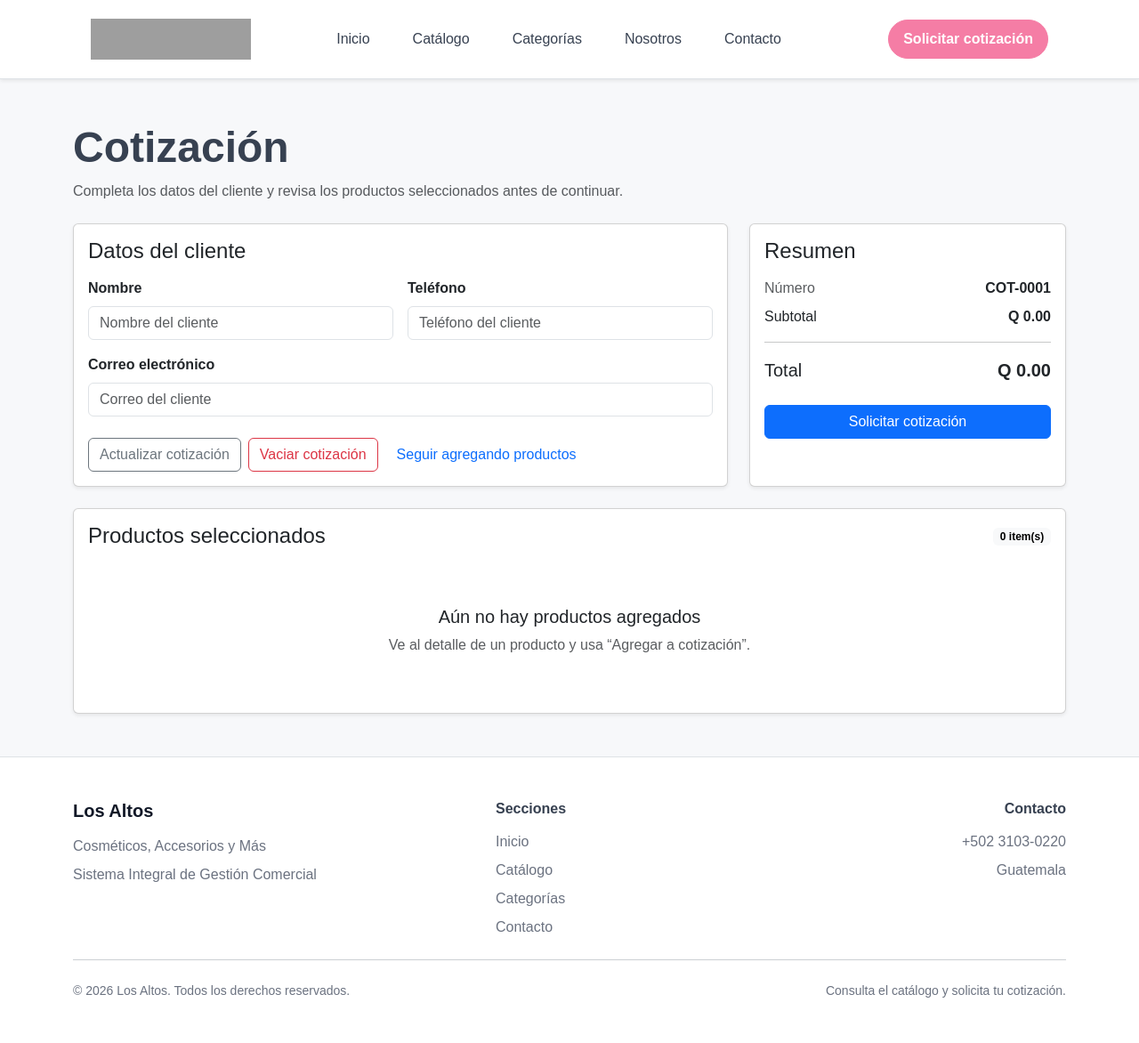
After one commit to josefranco-sketch/SistemaInventario-Web, a Flask app: page /cotizacion in a window 1280 px wide. The commit adds this page. Shown: the whole page at 89% size. Run offline with Flask 3, Linux system fonts and the light colour scheme; grey boxes are pictures that could not be loaded.

Commit message:
feat: implement public quotation module

```diff
--- a/app/blueprints/quotes/__init__.py
+++ b/app/blueprints/quotes/__init__.py
@@ -1,3 +1,5 @@
 from flask import Blueprint
 
 quotes_bp = Blueprint("quotes", __name__)
+
+from . import routes
--- /dev/null
+++ b/app/blueprints/quotes/routes.py
@@ -0,0 +1,138 @@
+import re
+
+from flask import redirect, render_template, request, session, url_for
+
+from . import quotes_bp
+
+
+def _parse_price(raw_price):
+    if raw_price is None:
+        return 0.0
+
+    cleaned = re.sub(r"[^0-9.,]", "", str(raw_price)).replace(",", ".").strip()
+
+    try:
+        return float(cleaned)
+    except ValueError:
+        return 0.0
+
+
+def _get_quote_state():
+    return session.get(
+        "quote",
+        {
+            "code": "COT-0001",
+            "customer_name": "",
+            "customer_phone": "",
+            "customer_email": "",
+            "items": [],
+            "subtotal": 0.0,
+            "total": 0.0,
+        },
+    )
+
+
+def _recalculate_quote(quote):
+    subtotal = sum(item["subtotal"] for item in quote["items"])
+    quote["subtotal"] = subtotal
+    quote["total"] = subtotal
+    return quote
+
+
+@quotes_bp.route("/cotizacion", methods=["GET", "POST"])
+@quotes_bp.route("/cotizaciones", methods=["GET", "POST"])
+def quote_home():
+    quote = _get_quote_state()
+    remove_code = request.args.get("remove")
+
+    if remove_code:
+        updated_items = []
+
+        for item in quote["items"]:
+            if item["code"] == remove_code:
+                if item["quantity"] > 1:
+                    item["quantity"] -= 1
+                    item["subtotal"] = item["price"] * item["quantity"]
+                    updated_items.append(item)
+                # si quantity == 1, no se agrega y se elimina la línea
+            else:
+                updated_items.append(item)
+
+        quote["items"] = updated_items
+        quote = _recalculate_quote(quote)
+
+        session["quote"] = quote
+        session.modified = True
+
+        return redirect(url_for("quotes.quote_home"))
+
+    clear_quote = request.args.get("clear")
+
+    if clear_quote == "1":
+        session.pop("quote", None)
+        return redirect(url_for("quotes.quote_home"))
+
+    if request.method == "POST":
+        quote["customer_name"] = request.form.get("customer_name", "").strip()
+        quote["customer_phone"] = request.form.get("customer_phone", "").strip()
+        quote["customer_email"] = request.form.get("customer_email", "").strip()
+
+        if not quote["items"]:
+            session["quote"] = quote
+            session.modified = True
+            return redirect(url_for("quotes.quote_home"))
+
+        if not quote["customer_name"] or not quote["customer_phone"]:
+            session["quote"] = quote
+            session.modified = True
+            return redirect(url_for("quotes.quote_home"))
+
+        session.pop("quote", None)
+        return render_template(
+            "quotes/index.html",
+            quote={
+                "code": "COT-0001",
+                "customer_name": "",
+                "customer_phone": "",
+                "customer_email": "",
+                "items": [],
+                "subtotal": 0.0,
+                "total": 0.0,
+                "success_message": "✅ Su cotización ha sido preparada correctamente.",
+            },
+        )
+
+    product_code = request.args.get("product_code", "").strip()
+    product_name = request.args.get("product_name", "").strip()
+    product_price = _parse_price(request.args.get("product_price"))
+    quantity = request.args.get("quantity", type=int) or 1
+
+    if quantity < 1:
+        quantity = 1
+
+    if product_code and product_name:
+        existing_item = next(
+            (item for item in quote["items"] if item["code"] == product_code),
+            None,
+        )
+
+        if existing_item:
+            existing_item["quantity"] += quantity
+            existing_item["subtotal"] = existing_item["price"] * existing_item["quantity"]
+        else:
+            quote["items"].append(
+                {
+                    "code": product_code,
+                    "name": product_name,
+                    "quantity": quantity,
+                    "price": product_price,
+                    "subtotal": product_price * quantity,
+                }
+            )
+
+        quote = _recalculate_quote(quote)
+        session["quote"] = quote
+        session.modified = True
+        return redirect(url_for("quotes.quote_home"))
+
+    return render_template("quotes/index.html", quote=quote)
--- /dev/null
+++ b/app/templates/quotes/index.html
@@ -0,0 +1,154 @@
+{% extends "base.html" %}
+
+{% block title %}Cotización | Los Altos{% endblock %}
+
+{% block content %}
+<div class="container py-5">
+
+    <div class="row mb-4">
+        <div class="col-lg-8">
+            <h1 class="display-5 fw-bold">Cotización</h1>
+            <p class="text-muted mb-0">
+                Completa los datos del cliente y revisa los productos seleccionados antes de continuar.
+            </p>
+        </div>
+    </div>
+
+    <form method="post" action="{{ url_for('quotes.quote_home') }}">
+        <div class="row g-4 mb-4">
+            <div class="col-lg-8">
+                <div class="card shadow-sm h-100">
+                    <div class="card-body">
+                        <h4 class="mb-3">Datos del cliente</h4>
+
+                        <div class="row g-3">
+                            <div class="col-md-6">
+                               <label class="form-label fw-semibold">Nombre</label>
+
+                                <input
+                                    type="text"
+                                    name="customer_name"
+                                    class="form-control"
+                                    value="{{ quote['customer_name'] }}"
+                                    placeholder="Nombre del cliente"
+                                    required>
+                            </div>
+                            <div class="col-md-6">
+                                <label class="form-label fw-semibold">Teléfono</label>
+                                <input type="text" name="customer_phone" class="form-control" value="{{ quote['customer_phone'] }}" placeholder="Teléfono del cliente">
+                            </div>
+                            <div class="col-12">
+                                <label class="form-label fw-semibold">Correo electrónico</label>
+                                <input type="email" name="customer_email" class="form-control" value="{{ quote['customer_email'] }}" placeholder="Correo del cliente">
+                            </div>
+                        </div>
+
+                                                <div class="d-flex flex-wrap gap-2 mt-4">
+                            <button type="submit" class="btn btn-outline-secondary">
+                                Actualizar cotización
+                            </button>
+
+                            <a href="{{ url_for('quotes.quote_home', clear=1) }}" class="btn btn-outline-danger">
+                                Vaciar cotización
+                            </a>
+
+                            <a href="{{ url_for('public.catalog') }}" class="btn btn-link text-decoration-none">
+                                Seguir agregando productos
+                            </a>
+                        </div>
+                    </div>
+                </div>
+            </div>
+
+            <div class="col-lg-4">
+                <div class="card shadow-sm h-100">
+                    <div class="card-body">
+                        <h4 class="mb-3">Resumen</h4>
+
+                        <div class="d-flex justify-content-between mb-2">
+                            <span class="text-muted">Número</span>
+                            <strong>{{ quote['code'] }}</strong>
+                        </div>
+
+                        <div class="d-flex justify-content-between">
+                            <span>Subtotal</span>
+                            <strong>Q {{ "%.2f"|format(quote['subtotal']) }}</strong>
+                        </div>
+
+                        <hr>
+
+                        <div class="d-flex justify-content-between fs-5">
+                            <span>Total</span>
+                            <strong>Q {{ "%.2f"|format(quote['total']) }}</strong>
+                        </div>
+
+                        <button class="btn btn-primary w-100 mt-4" type="submit">
+    Solicitar cotización
+</button>
+                    </div>
+                </div>
+            </div>
+        </div>
+
+        <div class="card shadow-sm">
+            <div class="card-body">
+                <div class="d-flex justify-content-between align-items-center mb-3">
+                    <h4 class="mb-0">Productos seleccionados</h4>
+                    <span class="badge text-bg-light">{{ quote['items']|length }} item(s)</span>
+                </div>
+
+                {% if quote['items'] %}
+                    <div class="table-responsive">
+                        <table class="table align-middle">
+                            <thead>
+                                <tr>
+                                    <th>Producto</th>
+                                    <th>Cantidad</th>
+                                    <th class="text-end">Precio</th>
+                                    <th class="text-end">Subtotal</th>
+                                    <th class="text-center">Acciones</th>
+                                </tr>
+                            </thead>
+                            <tbody>
+                                {% for item in quote['items'] %}
+                                <tr>
+                                    <td>
+                                        <div class="fw-semibold">{{ item.name }}</div>
+                                        <small class="text-muted">{{ item.code }}</small>
+                                    </td>
+                                   <td>{{ item.quantity }}</td>
+
+<td class="text-end">
+    Q {{ "%.2f"|format(item.price) }}
+</td>
+
+<td class="text-end">
+    Q {{ "%.2f"|format(item.subtotal) }}
+</td>
+
+<td class="text-center">
+    <a href="{{ url_for('quotes.quote_home', remove=item.code) }}"
+       class="btn btn-sm btn-outline-danger">
+        Eliminar
+    </a>
+</td>
+
+</tr>
+{% endfor %}
+                            </tbody>
+                        </table>
+                    </div>
+                {% else %}
+                    <div class="text-center py-5">
+                        <h5 class="mb-2">Aún no hay productos agregados</h5>
+                        <p class="text-muted mb-0">
+                            Ve al detalle de un producto y usa “Agregar a cotización”.
+                        </p>
+                    </div>
+                {% endif %}
+            </div>
+        </div>
+    </form>
+
+</div>
+{% endblock %}
```
Also changed, not shown: PR_tracker.md (+31 -0 lines), app/templates/public/product_detail.html (+7 -2 lines).
